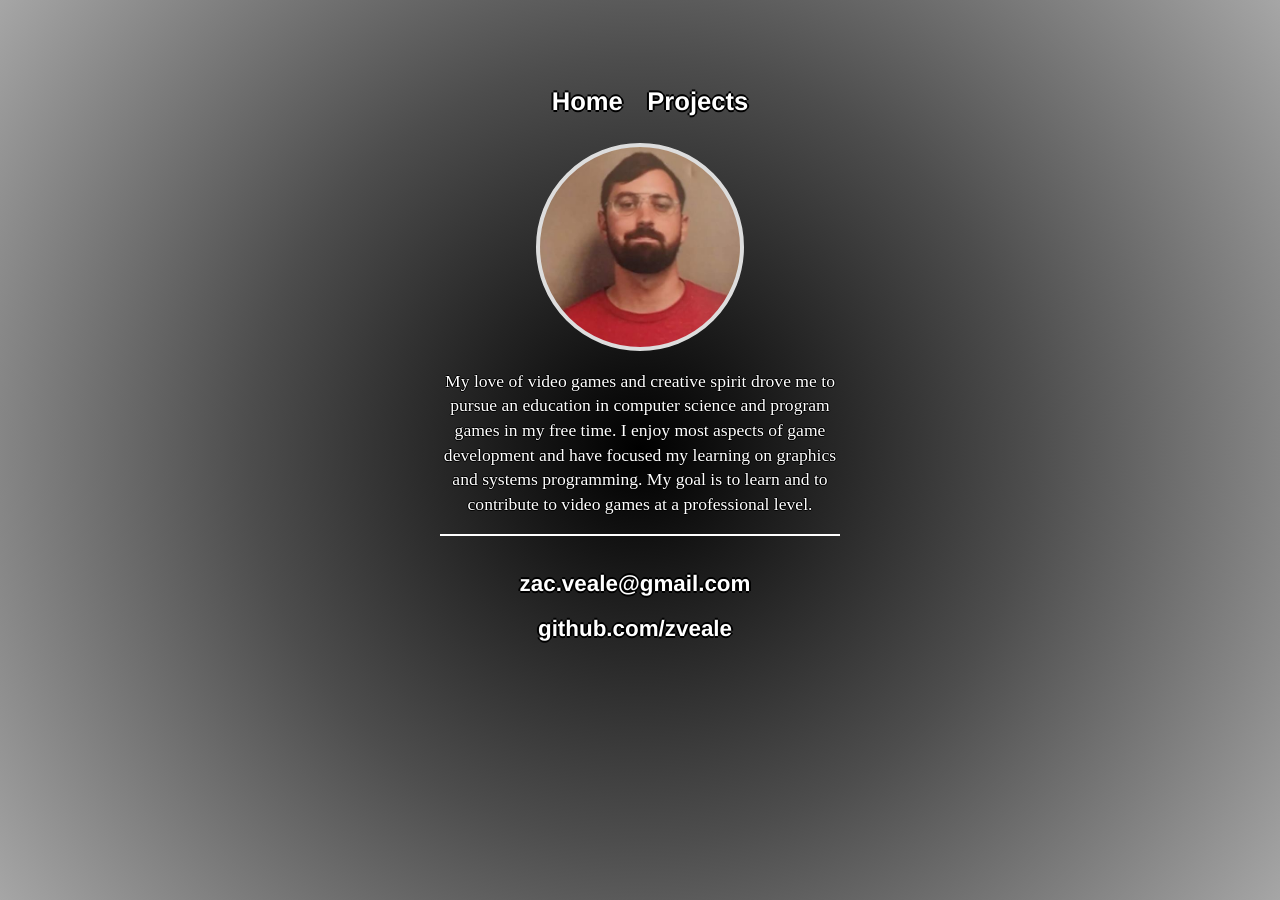
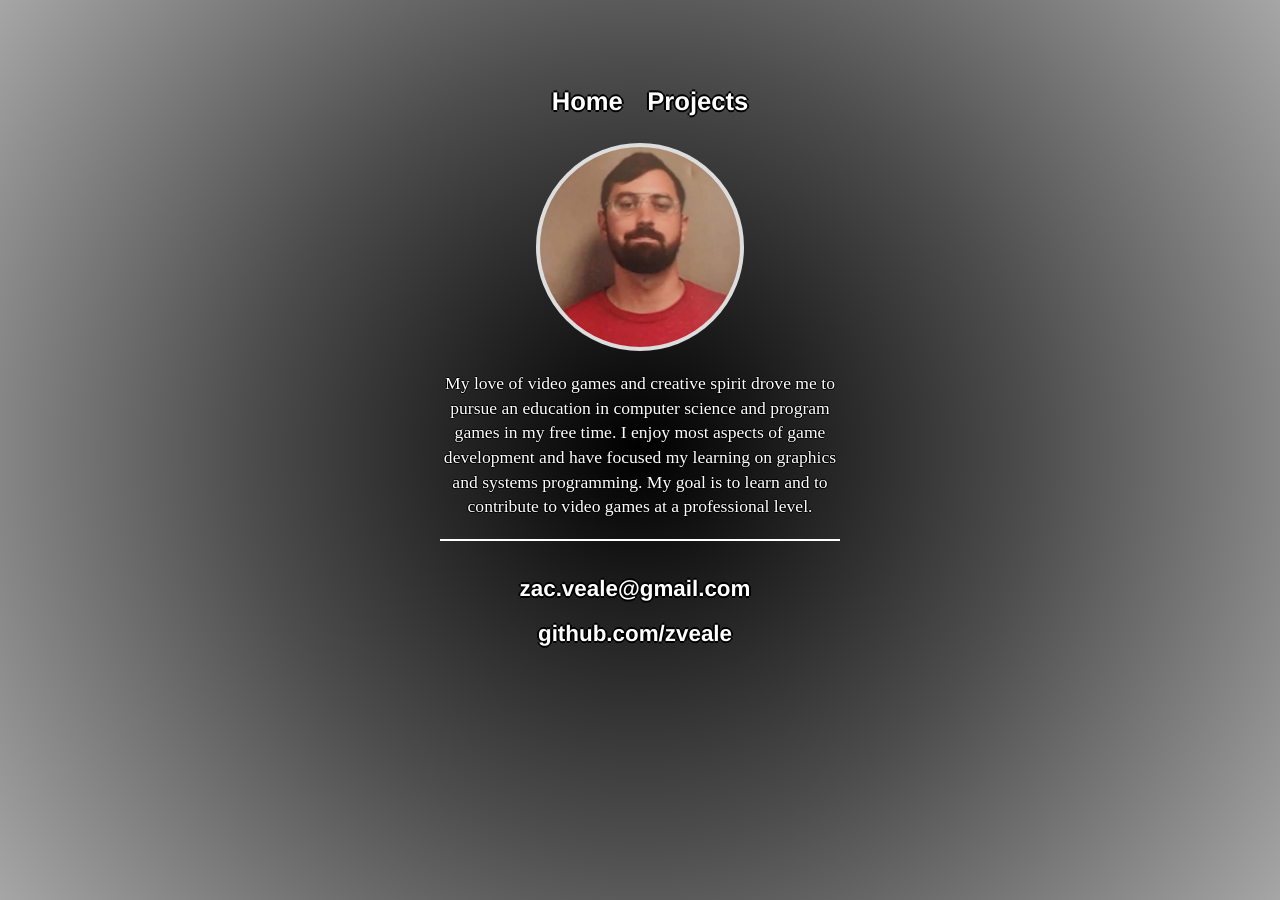
Before and after one commit to zveale/zveale.github.io, a Jekyll site: the page built from index.html, in a window 1280 px wide. Built offline with Jekyll 4.4.1, drawn with Linux system fonts in a browser that asks for light colours.

Commit message:
Update main.css

```diff
--- a/css/main.css
+++ b/css/main.css
@@ -3,7 +3,6 @@
 	background-repeat: no-repeat;
 	background-attachment: fixed;
     margin: auto;
-    max-width: 400px;
 	text-align: center;
 }
 .container .profilePhoto {
@@ -13,21 +12,21 @@
 	background-size: 100%;
 	border: 4px solid #ddd;
 	border-radius: 50%;
-	margin: auto;
+	margin: 0 auto;
 }
 .container .intercomPhoto {
-	width: 400px;
-	height: 200px;
+	width: 1000px;
+	height: 500px;
 	background-repeat: no-repeat;
 	background-image: url("/assets/intercom.png");
 	background-size: 100%;
 	border: 4px solid #ddd;
 	border-radius: 5%;
-	margin-up: auto;
-    margin-down: auto;
+	max-width: 1000px;
+	margin-top: 20px;
+    margin-bottom: 20px;
     margin-left: auto;
     margin-right: auto;
-    width: 90%;
 }
 nav ul {
     font-family:'Helvetica', 'Arial', 'Sans-Serif';
@@ -89,7 +88,17 @@
     color: #000;
 	color: white;
 	text-shadow: -1px 0 black, 0 1px black, 1px 0 black, 0 -1px black;
+    max-width: 400px;
+	margin-top: 20px;
+    margin-bottom: 20px;
+    margin-left: auto;
+    margin-right: auto;
 }
 footer {
     border-top: 2px solid #fff;
+	max-width: 400px;
+	margin-top: 20px;
+    margin-bottom: 20px;
+    margin-left: auto;
+    margin-right: auto;
 }
```
